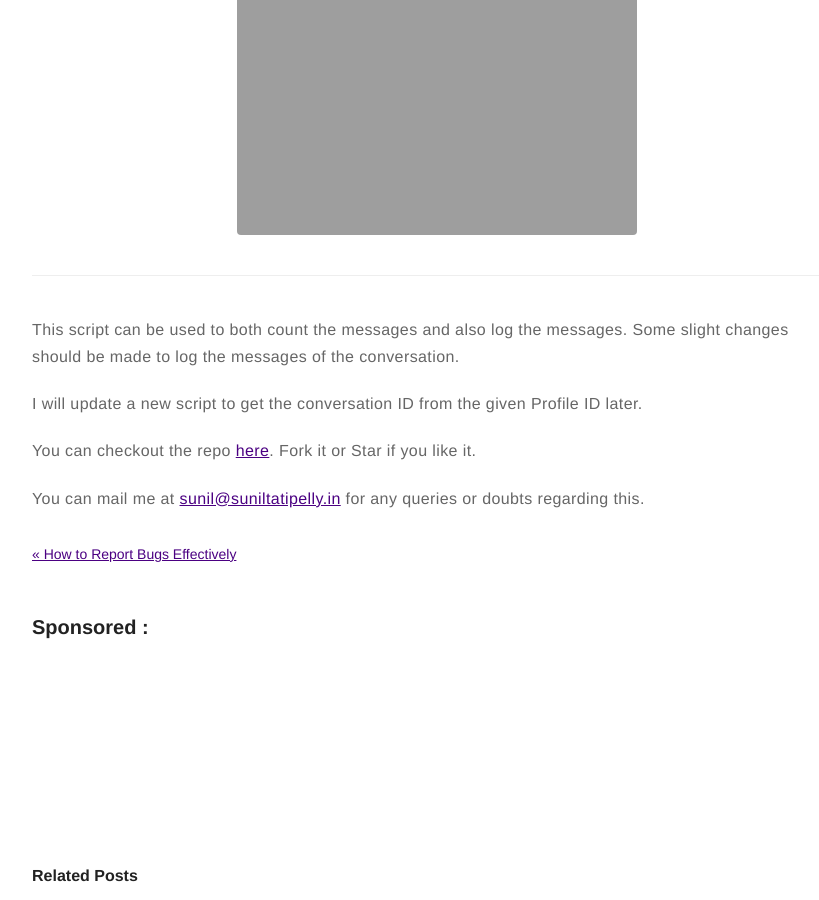
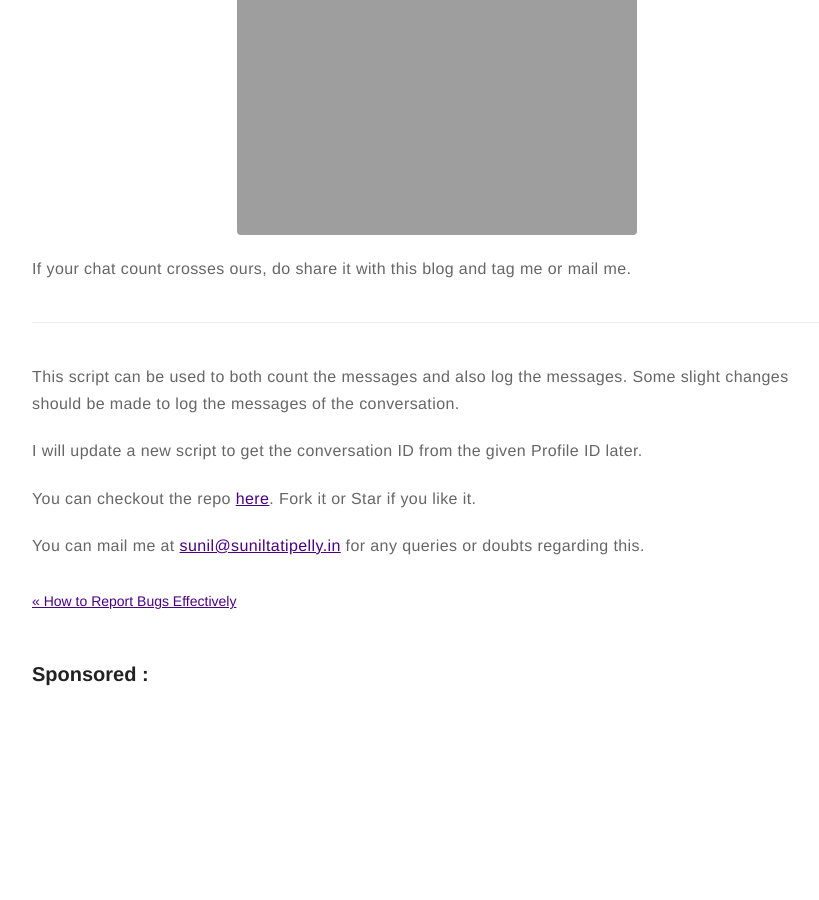
Before and after one commit to Sunil02324/My-New-Website, a Jekyll site: the page built from _posts/2016-11-26-facebook-messages-counter.markdown, in a window 1280 px wide and 900 px high, scrolled down 3410 px. Shown: the whole window, without its empty margins (203-1022 px from the left). Built offline with Jekyll 4.4.1, drawn with Linux system fonts in a browser that asks for light colours; comment, search, counter and statistics services are not loaded.

Commit message:
Updated Previious Post

```diff
--- a/_posts/2016-11-26-facebook-messages-counter.markdown
+++ b/_posts/2016-11-26-facebook-messages-counter.markdown
@@ -139,6 +139,8 @@ Below is the image of the result of my group chat with my friends.
 
 <img class="image" src="{{ site.url }}/assets/images/posts/messenger.PNG" alt="Alt Text" style="display:block;margin:0 auto;">
 
+If your chat count crosses ours, do share it with this blog and tag me or mail me.
+
 ---
 
 This script can be used to both count the messages and also log the messages. Some slight changes should be made to log the messages of the conversation.
```
